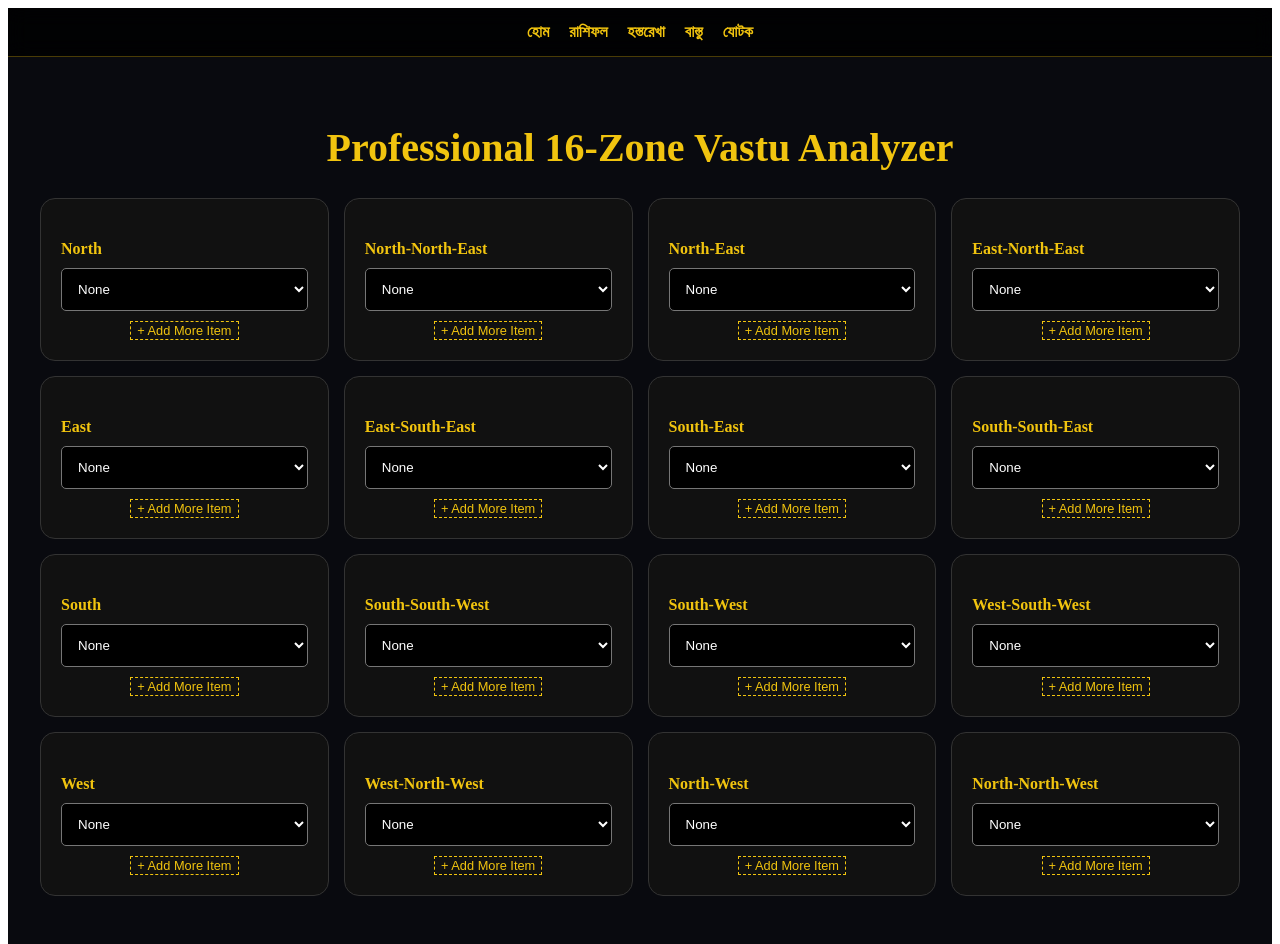
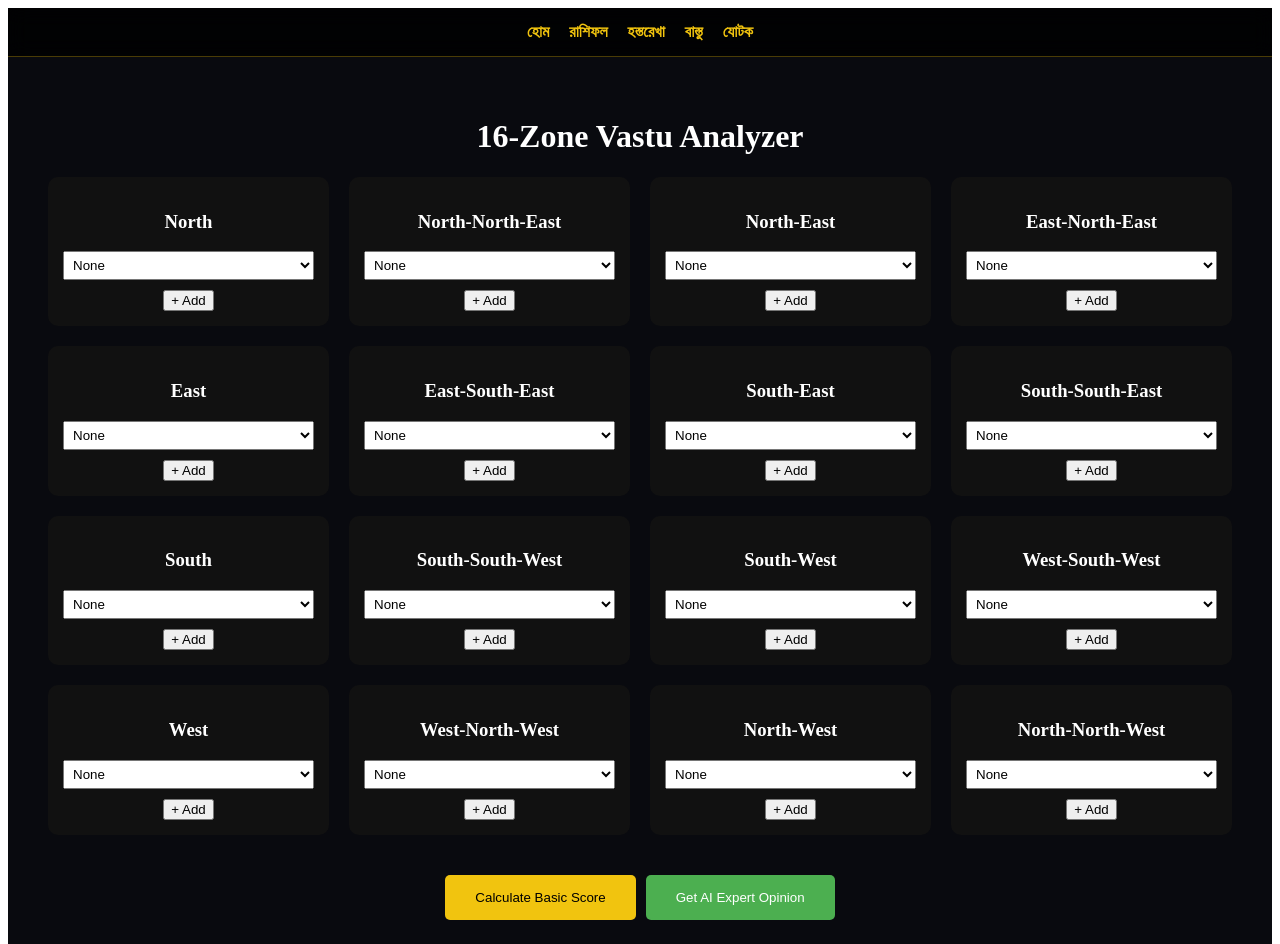
Before and after one commit to astrologyajoy-spec/astro-sit, a Next.js app: page /vastu in a window 1280 px wide. Shown: the top 944 px of the page. Built offline with nearby package versions, Linux system fonts and the light colour scheme.

Commit message:
Update vastu.js

```diff
--- a/pages/vastu.js
+++ b/pages/vastu.js
@@ -32,35 +32,13 @@ export default function Vastu() {
     setSelections({ ...selections, [zone]: updatedZone });
   };
 
-  const getDetailedFeedback = (zone, item) => {
-    const db = {
-      "North-East": {
-        "Toilet": { status: "Fatal Defect", score: -40, effect: "Severe brain-related issues.", remedy: "Immediate relocation is mandatory." },
-        "Kitchen": { status: "Major Defect", score: -25, effect: "Fire in the Water zone.", remedy: "Paint kitchen lemon yellow." }
-      },
-      "South-East": {
-        "Kitchen": { status: "Excellent", score: 20, effect: "Agni Zone. Good health.", remedy: "Use red colors." }
-      }
-    };
-    return db[zone]?.[item] || null;
+  const analyzeVastu = () => {
+    // Basic Analysis logic
+    let totalScore = 100;
+    setReport({ score: totalScore, analysis: [], aiResult: null });
   };
 
-  const analyzeVastu = () => {
-    let finalAnalysis = [];
-    let totalScore = 100;
-    zones.forEach(zone => {
-      selections[zone].forEach(item => {
-        const feedback = getDetailedFeedback(zone, item);
-        if (feedback) {
-          finalAnalysis.push({ zone, item, ...feedback });
-          totalScore += feedback.score;
-        }
-      });
-    });
-    setReport({ score: Math.max(0, Math.min(totalScore, 100)), analysis: finalAnalysis, aiResult: null });
-  };
-
-  // --- Gemini AI Function ---
+  // --- AI ফাংশনটি এখানে থাকবে (Return এর বাইরে) ---
   const handleAiAnalysis = async () => {
     setLoading(true);
     try {
@@ -70,66 +48,46 @@ export default function Vastu() {
         body: JSON.stringify({ data: selections }),
       });
       const result = await response.json();
-      setReport(prev => ({ ...prev, aiResult: result.analysis }));
+      setReport(prev => ({ ...prev, aiResult: result.result || result.analysis }));
     } catch (error) {
-      alert("AI Analysis failed. Check API route.");
+      alert("AI Analysis error!");
     } finally {
       setLoading(false);
     }
   };
 
   return (
-    <div style={{ display: 'flex', flexDirection: 'column', minHeight: '100vh', background: '#090a0f', color: '#fff' }}>
+    <div style={{ background: '#090a0f', color: '#fff', minHeight: '100vh' }}>
       <Header />
-      <main style={{ flex: 1, padding: '40px 20px', textAlign: 'center' }}>
-        <h1 style={{ color: '#f1c40f', fontSize: '2.5rem', fontWeight: 'bold' }}>Professional 16-Zone Vastu Analyzer</h1>
-
-        <div style={gridContainer}>
-          {zones.map((zone) => (
-            <div key={zone} style={zoneCardStyle}>
-              <h4 style={{ color: '#f1c40f', textAlign: 'left', marginBottom: '10px' }}>{zone}</h4>
-              {selections[zone].map((item, idx) => (
-                <select key={idx} value={item} onChange={(e) => handleItemChange(zone, idx, e.target.value)} style={selectStyle}>
-                  {items.map(i => <option key={i} value={i}>{i}</option>)}
+      <main style={{ padding: '40px', textAlign: 'center' }}>
+        <h1>16-Zone Vastu Analyzer</h1>
+        <div style={{ display: 'grid', gridTemplateColumns: 'repeat(auto-fit, minmax(250px, 1fr))', gap: '20px' }}>
+          {zones.map(zone => (
+            <div key={zone} style={{ background: '#111', padding: '15px', borderRadius: '10px' }}>
+              <h3>{zone}</h3>
+              {selections[zone].map((val, i) => (
+                <select key={i} value={val} onChange={(e) => handleItemChange(zone, i, e.target.value)} style={{ width: '100%', marginBottom: '10px', padding: '5px' }}>
+                  {items.map(item => <option key={item} value={item}>{item}</option>)}
                 </select>
               ))}
-              <button onClick={() => handleAddField(zone)} style={addBtnStyle}>+ Add More Item</button>
+              <button onClick={() => handleAddField(zone)}>+ Add</button>
             </div>
           ))}
         </div>
 
-        <div style={{ marginTop: '50px' }}>
-          <button onClick={analyzeVastu} style={submitBtnStyle}>Calculate Basic Score</button>
-          <button
-            onClick={handleAiAnalysis}
-            disabled={loading}
-            style={{ ...submitBtnStyle, background: loading ? '#666' : '#4CAF50', marginLeft: '10px' }}
-          >
+        <div style={{ marginTop: '40px' }}>
+          <button onClick={analyzeVastu} style={{ padding: '15px 30px', background: '#f1c40f', color: '#000', border: 'none', borderRadius: '5px', cursor: 'pointer' }}>Calculate Basic Score</button>
+
+          {/* AI বাটন */}
+          <button onClick={handleAiAnalysis} disabled={loading} style={{ padding: '15px 30px', background: '#4CAF50', color: '#fff', border: 'none', borderRadius: '5px', cursor: 'pointer', marginLeft: '10px' }}>
             {loading ? "Asking Gemini..." : "Get AI Expert Opinion"}
           </button>
         </div>
 
-        {report && (
-          <div style={reportContainer}>
-            <h2 style={{ color: '#f1c40f' }}>Vastu Diagnostic Report</h2>
-            <div style={{ fontSize: '1.8rem', margin: '20px 0' }}>Score: {report.score}/100</div>
-
-            {report.aiResult && (
-              <div style={aiBoxStyle}>
-                <h3 style={{ color: '#4CAF50' }}>Gemini AI Insights:</h3>
-                <p style={{ whiteSpace: 'pre-wrap', textAlign: 'left' }}>{report.aiResult}</p>
-              </div>
-            )}
-
-            <div style={{ textAlign: 'left', marginTop: '30px' }}>
-              {report.analysis.map((res, i) => (
-                <div key={i} style={analysisItem}>
-                  <h4 style={{ color: res.score < 0 ? '#ff4757' : '#2ed573' }}>{res.item} in {res.zone}</h4>
-                  <p><b>Impact:</b> {res.effect}</p>
-                  <p style={{ color: '#f1c40f' }}><b>Remedy:</b> {res.remedy}</p>
-                </div>
-              ))}
-            </div>
+        {report && report.aiResult && (
+          <div style={{ marginTop: '30px', padding: '20px', background: '#1a1d23', borderRadius: '10px', textAlign: 'left', border: '1px solid #4CAF50' }}>
+            <h2 style={{ color: '#4CAF50' }}>Gemini AI Analysis:</h2>
+            <p style={{ whiteSpace: 'pre-wrap' }}>{report.aiResult}</p>
           </div>
         )}
       </main>
@@ -137,13 +95,3 @@ export default function Vastu() {
     </div>
   );
 }
-
-// --- CSS Styles ---
-const gridContainer = { display: 'grid', gridTemplateColumns: 'repeat(auto-fit, minmax(280px, 1fr))', gap: '15px', maxWidth: '1200px', margin: '0 auto' };
-const zoneCardStyle = { background: '#111', padding: '20px', borderRadius: '15px', border: '1px solid #333' };
-const selectStyle = { width: '100%', padding: '12px', background: '#000', color: '#fff', marginBottom: '10px', borderRadius: '5px' };
-const addBtnStyle = { background: 'none', border: '1px dashed #f1c40f', color: '#f1c40f', cursor: 'pointer', fontSize: '0.8rem' };
-const submitBtnStyle = { padding: '18px 40px', background: '#f1c40f', color: '#000', fontWeight: 'bold', border: 'none', borderRadius: '12px', cursor: 'pointer' };
-const reportContainer = { marginTop: '50px', background: '#0d1117', padding: '40px', borderRadius: '25px', border: '2px solid #f1c40f', maxWidth: '900px', margin: '50px auto' };
-const aiBoxStyle = { background: '#1a1d23', padding: '20px', borderRadius: '15px', border: '1px solid #4CAF50', marginTop: '20px' };
-const analysisItem = { padding: '15px', borderBottom: '1px solid #222' };
```
